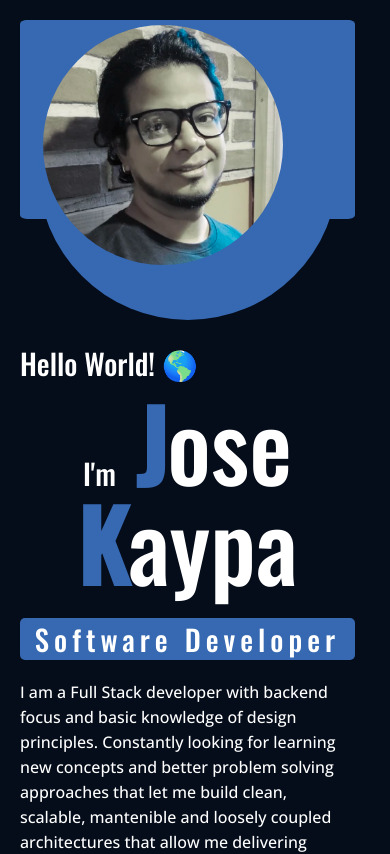
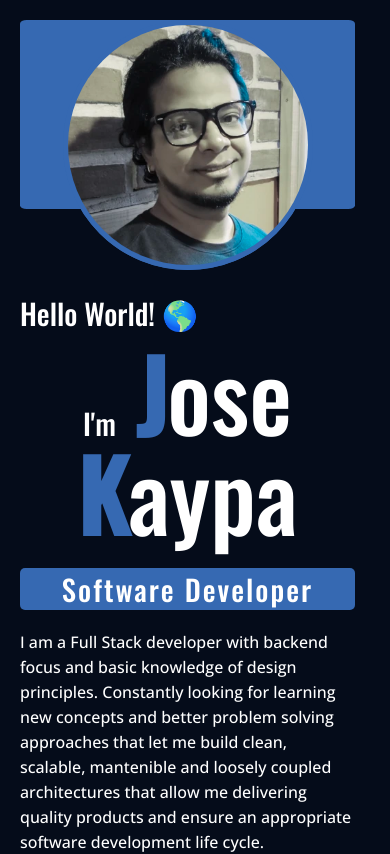
Before and after one commit to JKaypa/portfolio, a Next.js app: page / in a window 390 px wide. Shown: the top 854 px of the page. Built offline with nearby package versions, Linux system fonts and the light colour scheme.

Commit message:
feat: Refine responsive styling for profile and contact form components.

```diff
--- a/app/components/profile/profile.css
+++ b/app/components/profile/profile.css
@@ -267,6 +267,11 @@
         height: 250px;
     }
 
+    .profile__photo-background {
+        width: 250px;
+        height: 250px;
+    }
+
     .profile__info {
         font-size: 1.8rem;
     }
@@ -294,3 +299,9 @@
         width: 100%;
     }
 }
+
+@media (width <= 400px){
+    .profile__role {
+        letter-spacing: 2px;
+    }
+}
```
